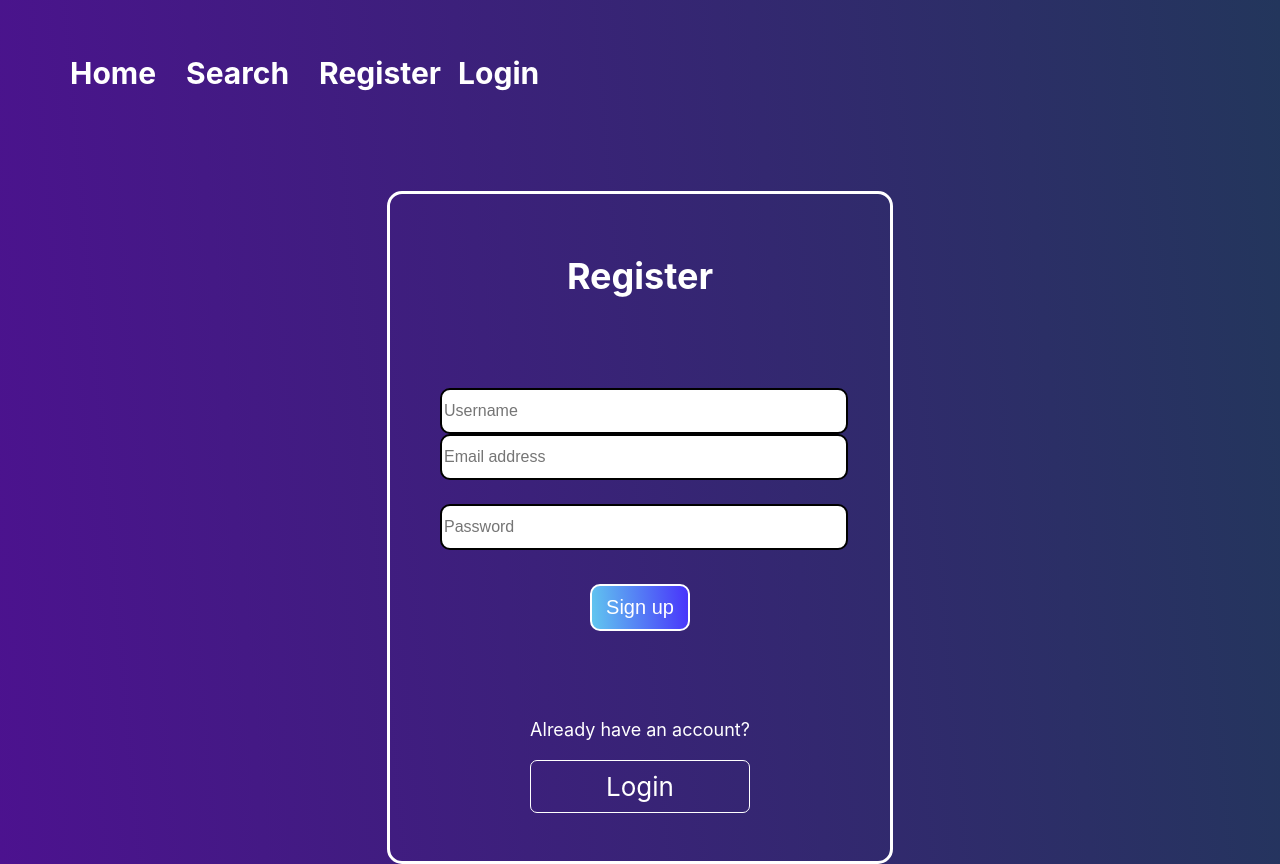
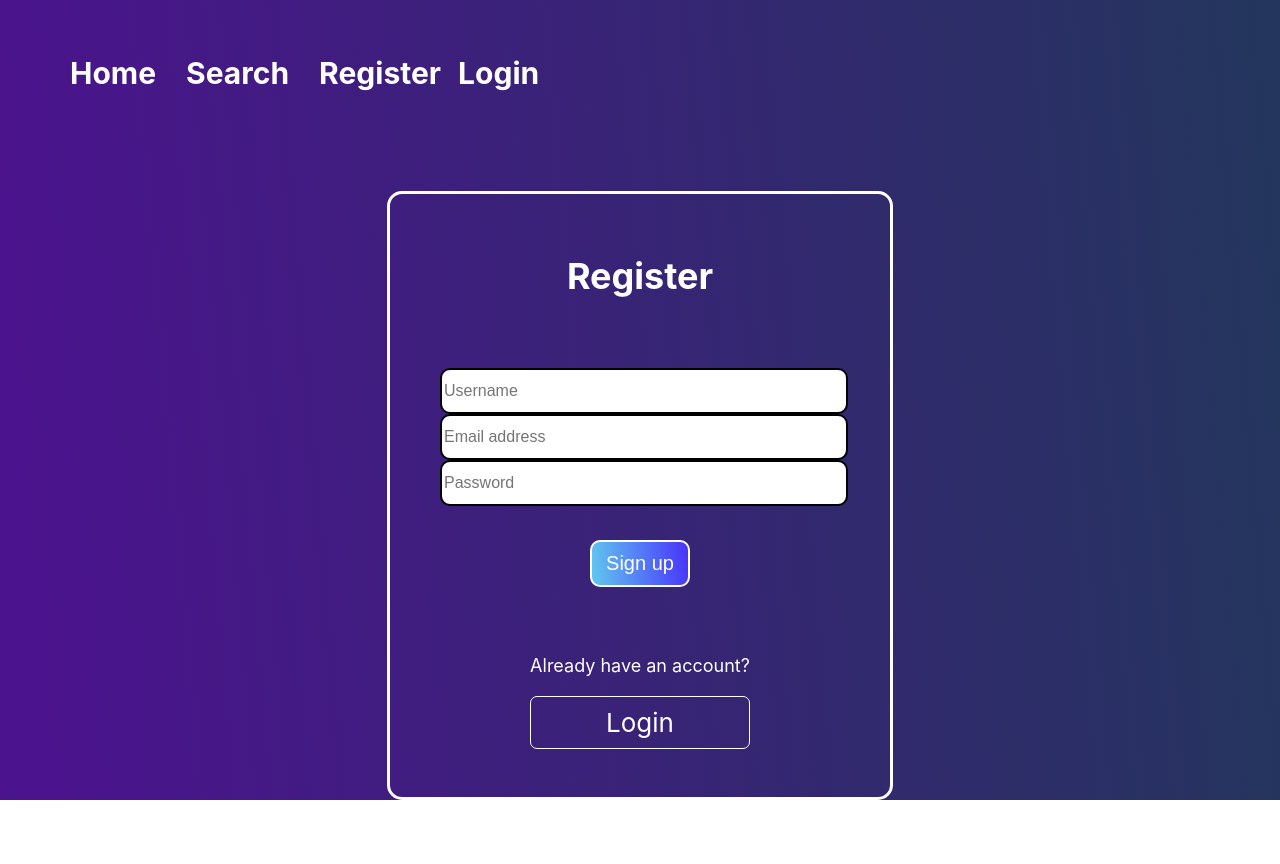
Before and after one commit to ArmedWing/anime-calendar, a React (Create React App) app: page /signup in a window 1280 px wide. After the commit the page ends 800 px from the top, so only its background shows below. Built offline with nearby package versions, Linux system fonts and the light colour scheme; no server answers.

Commit message:
added yup and formik form validation

```diff
--- a/package.json
+++ b/package.json
@@ -15,13 +15,15 @@
     "@testing-library/user-event": "^13.5.0",
     "firebase": "^10.12.1",
     "font-awesome": "^4.7.0",
+    "formik": "^2.4.6",
     "react": "^18.3.1",
     "react-dom": "^18.3.1",
     "react-firebase-hooks": "^5.1.1",
     "react-paginate": "^8.2.0",
     "react-scripts": "5.0.1",
     "styled-components": "^6.1.11",
-    "web-vitals": "^2.1.4"
+    "web-vitals": "^2.1.4",
+    "yup": "^1.4.0"
   },
   "scripts": {
     "start": "react-scripts start",
--- a/src/components/Login/Login.js
+++ b/src/components/Login/Login.js
@@ -1,17 +1,18 @@
-import React, { useState } from "react";
-import { signInWithEmailAndPassword } from "firebase/auth";
+import React from "react";
+import {
+  signInWithEmailAndPassword,
+  signInWithPopup,
+  GoogleAuthProvider,
+} from "firebase/auth";
 import { auth, db } from "../../firebase";
 import { NavLink, useNavigate } from "react-router-dom";
-import { signInWithPopup } from "firebase/auth";
-import { GoogleAuthProvider } from "firebase/auth";
 import { doc, setDoc, getDoc } from "firebase/firestore";
+import { Formik, Form, Field, ErrorMessage } from "formik";
+import { loginSchema } from "../Validations/UserValidation";
 
 const Login = () => {
   const provider = new GoogleAuthProvider();
   const navigate = useNavigate();
-  const [email, setEmail] = useState("");
-  const [password, setPassword] = useState("");
-  const [error, setError] = useState("");
 
   const signInWithGoogle = async () => {
     try {
@@ -19,7 +20,6 @@ const Login = () => {
       const user = result.user;
 
       if (user.displayName) {
-
         const userDocRef = doc(db, "users", user.displayName);
         const userDoc = await getDoc(userDocRef);
 
@@ -31,77 +31,109 @@ const Login = () => {
       }
       navigate("/home");
     } catch (error) {
-      setError("Failed to sign in with Google");
+      console.error("Failed to sign in with Google:", error.message);
     }
   };
 
-  const validateEmail = (email) => {
-    const re = /^[^\s@]+@[^\s@]+\.[^\s@]+$/;
-    return re.test(email);
-  };
+  const handleSubmit = async (values, { setSubmitting, setErrors }) => {
+    setSubmitting(true);
+    try {
+      // Validate form data using Yup schema
+      await loginSchema.validate(values, { abortEarly: false });
 
-  const validatePassword = (password) => {
-    return password.length >= 8;
-  };
-
-  const onLogin = async (e) => {
-    e.preventDefault();
-    if (!validateEmail(email)) {
-      setError("Invalid email format");
-      return;
+      const { email, password } = values;
+      await signInWithEmailAndPassword(auth, email, password);
+      navigate("/home");
+    } catch (err) {
+      if (err.name === "ValidationError") {
+        // Yup validation errors
+        const formErrors = {};
+        err.inner.forEach((error) => {
+          formErrors[error.path] = error.message;
+        });
+        setErrors(formErrors);
+      } else {
+        // Firebase errors
+        switch (err.code) {
+          case "auth/invalid-email":
+            setErrors({
+              email: "Please enter a valid email address, including '@'.",
+            });
+            break;
+          case "auth/user-not-found":
+            setErrors({ general: "No account found with this email." });
+            break;
+          case "auth/wrong-password":
+            setErrors({ password: "Incorrect password. Please try again." });
+            break;
+          default:
+            setErrors({
+              general: "An unexpected error occurred. Please try again later.",
+            });
+            break;
         }
-    if (!validatePassword(password)) {
-      setError("Password must be at least 8 characters");
-      return;
       }
-
-    try {
-      const userCredential = await signInWithEmailAndPassword(
-        auth,
-        email,
-        password
-      );
-      const user = userCredential.user;
-      navigate("/home");
-    } catch (error) {
-      setError("Invalid email or password");
     }
+    setSubmitting(false);
   };
 
   return (
-    <>
     <section className="loginPage">
       <div className="loginContainer">
-          <h1> Login </h1>
-          <form className="inputbox">
+        <h1>Login</h1>
+        <Formik
+          initialValues={{ email: "", password: "" }}
+          validationSchema={loginSchema}
+          onSubmit={handleSubmit}
+        >
+          {({ isSubmitting, errors }) => (
+            <Form className="inputbox">
               <div className="credentials">
-              <label htmlFor="email-address"></label>
-              <input
-                id="email-address"
+                <label htmlFor="email"></label>
+                <Field
+                  type="email"
+                  id="email"
                   name="email"
-                type="email"
-                required
                   placeholder="Email address"
-                onChange={(e) => setEmail(e.target.value)}
+                />
+                <ErrorMessage
+                  name="email"
+                  component="div"
+                  className="error-message"
+                  style={{ color: "red" }}
                 />
               </div>
 
               <div className="credentials">
                 <label htmlFor="password"></label>
-              <input
+                <Field
+                  type="password"
                   id="password"
                   name="password"
-                type="password"
-                required
                   placeholder="Password"
-                onChange={(e) => setPassword(e.target.value)}
+                />
+                <ErrorMessage
+                  name="password"
+                  component="div"
+                  className="error-message"
+                  style={{ color: "red" }}
                 />
               </div>
-            <button onClick={onLogin} className="loginBtn">
+
+              {errors.general && (
+                <p style={{ color: "red" }}>{errors.general}</p>
+              )}
+
+              <button
+                type="submit"
+                className="loginBtn"
+                disabled={isSubmitting}
+              >
                 Log in
               </button>
-          </form>
-          {error && <p style={{ color: "red" }}>{error}</p>}
+            </Form>
+          )}
+        </Formik>
         <div className="otherOptions">
           <h2 className="googleLogin">Or login with</h2>
           <div className="imgContainer">
@@ -109,7 +141,7 @@ const Login = () => {
               src={require("../../images/google-logo.png")}
               alt="Google"
               onClick={signInWithGoogle}
-              ></img>
+            />
           </div>
           <NavLink to="/signup" className="register">
             Register
@@ -117,7 +149,6 @@ const Login = () => {
         </div>
       </div>
     </section>
-    </>
   );
 };
 
--- a/src/components/Register/Register.css
+++ b/src/components/Register/Register.css
@@ -11,7 +11,7 @@
   margin-top: 100px;
   width: 500px;
   padding: 30px 0;
-  gap: 30px;
+  gap: 10px;
 }
 
 .inputbox {
--- a/src/components/Register/Register.js
+++ b/src/components/Register/Register.js
@@ -1,38 +1,20 @@
-import React, { useState } from "react";
+import React from "react";
 import { NavLink, useNavigate } from "react-router-dom";
 import { createUserWithEmailAndPassword, updateProfile } from "firebase/auth";
 import { auth, db } from "../../firebase";
 import { doc, setDoc } from "firebase/firestore";
+import { userSchema } from "../Validations/UserValidation";
+import { Formik, Form, Field, ErrorMessage } from "formik";
 
 const Register = () => {
   const navigate = useNavigate();
-  const [username, setUsername] = useState("");
-  const [email, setEmail] = useState("");
-  const [password, setPassword] = useState("");
-  const [error, setError] = useState("");
 
-  const validateEmail = (email) => {
-    const re = /^[^\s@]+@[^\s@]+\.[^\s@]+$/;
-    return re.test(email);
-  };
+  const handleSubmit = async (values, { setSubmitting, setErrors }) => {
+    setSubmitting(true);
+    try {
+      await userSchema.validate(values, { abortEarly: false });
 
-  const validatePassword = (password) => {
-    return password.length >= 8;
-  };
-
-  const onSubmit = async (e) => {
-    e.preventDefault();
-
-    if (!validateEmail(email)) {
-      setError("Invalid email format");
-      return;
-    }
-    if (!validatePassword(password)) {
-      setError("Password must be at least 8 characters");
-      return;
-    }
-
-    try {
+      const { username, email, password } = values;
       const userCredential = await createUserWithEmailAndPassword(
         auth,
         email,
@@ -46,69 +28,115 @@ const Register = () => {
       await setDoc(doc(db, "users", username), {});
 
       navigate("/home");
-    } catch (error) {
-      switch (error.code) {
+    } catch (err) {
+      if (err.name === "ValidationError") {
+        const formErrors = {};
+        err.inner.forEach((error) => {
+          formErrors[error.path] = error.message;
+        });
+        setErrors(formErrors);
+      } else {
+        switch (err.code) {
           case "auth/email-already-in-use":
-          setError("Email is already in use");
+            setErrors({
+              email: "This email is already in use. Please use another email.",
+            });
             break;
           case "auth/invalid-email":
-          setError("Invalid email format");
+            setErrors({
+              email: "Please enter a valid email address, including '@'.",
+            });
             break;
           case "auth/operation-not-allowed":
-          setError("Operation not allowed");
+            setErrors({
+              general:
+                "Registration is currently disabled. Please try again later.",
+            });
             break;
           case "auth/weak-password":
-          setError("Password is too weak");
+            setErrors({
+              password:
+                "Your password is too weak. Please use a stronger password.",
+            });
             break;
           default:
-          setError("An unexpected error occurred. Please try again later.");
+            setErrors({
+              general: "An unexpected error occurred. Please try again later.",
+            });
             break;
         }
       }
+    }
+    setSubmitting(false);
   };
 
   return (
     <div className="registerContainer">
-      <h1> Register </h1>
-      <form className="inputbox" onSubmit={onSubmit}>
+      <h1>Register</h1>
+      <Formik
+        initialValues={{ username: "", email: "", password: "" }}
+        validationSchema={userSchema}
+        onSubmit={handleSubmit}
+      >
+        {({ isSubmitting, errors }) => (
+          <Form className="inputbox">
             <div className="credentials">
-          <label htmlFor="Username"></label>
-          <input
-            type="username"
-            label="Username"
-            value={username}
-            onChange={(e) => setUsername(e.target.value)}
-            required
+              <label htmlFor="username"></label>
+              <Field
+                type="text"
+                id="username"
+                name="username"
                 placeholder="Username"
               />
-          <label htmlFor="email-address"></label>
-          <input
+              <ErrorMessage
+                name="username"
+                component="div"
+                className="error-message"
+                style={{ color: "red" }}
+              />
+
+              <label htmlFor="email"></label>
+              <Field
                 type="email"
-            label="Email address"
-            value={email}
-            onChange={(e) => setEmail(e.target.value)}
-            required
+                id="email"
+                name="email"
                 placeholder="Email address"
               />
+              <ErrorMessage
+                name="email"
+                component="div"
+                className="error-message"
+                style={{ color: "red" }}
+              />
+              <div>
+                <label htmlFor="password"></label>
+                <Field
+                  type="password"
+                  id="password"
+                  name="password"
+                  placeholder="Password"
+                />
+                <ErrorMessage
+                  name="password"
+                  component="div"
+                  className="error-message"
+                  style={{ color: "red" }}
+                />
+              </div>
             </div>
 
-        <div>
-          <label htmlFor="password"></label>
-          <input
-            type="password"
-            label="Create password"
-            value={password}
-            onChange={(e) => setPassword(e.target.value)}
-            required
-            placeholder="Password"
-          />
-        </div>
+            {errors.general && <p style={{ color: "red" }}>{errors.general}</p>}
 
-        <button type="submit" className="registerBtn">
+            <button
+              type="submit"
+              className="registerBtn"
+              disabled={isSubmitting}
+            >
               Sign up
             </button>
-      </form>
-      {error && <p style={{ color: "red" }}>{error}</p>}
+          </Form>
+        )}
+      </Formik>
       <p>
         Already have an account?{" "}
         <NavLink to="/login" className="login">
--- /dev/null
+++ b/src/components/Validations/UserValidation.js
@@ -0,0 +1,28 @@
+import * as yup from "yup";
+
+export const userSchema = yup.object().shape({
+  username: yup
+    .string()
+    .min(6, "Username must be at least 6 characters")
+    .required("Username is required."),
+  email: yup
+    .string()
+    .email("Invalid email format")
+    .required("Email is required."),
+  password: yup
+    .string()
+    .min(8, "Password must be at least 8 characters")
+    .max(12, "Password must be at most 12 characters")
+    .required("Password is required."),
+});
+
+export const loginSchema = yup.object().shape({
+  email: yup
+    .string()
+    .email("Please enter a valid email address, including '@'.")
+    .required("Email is required."),
+  password: yup
+    .string()
+    .min(8, "Password must be at least 8 characters")
+    .required("Password is required."),
+});
```
Also changed, not shown: 1 other file (tests, documents, lock files or other folders). Lines whose indentation alone changed are shown as unchanged.
